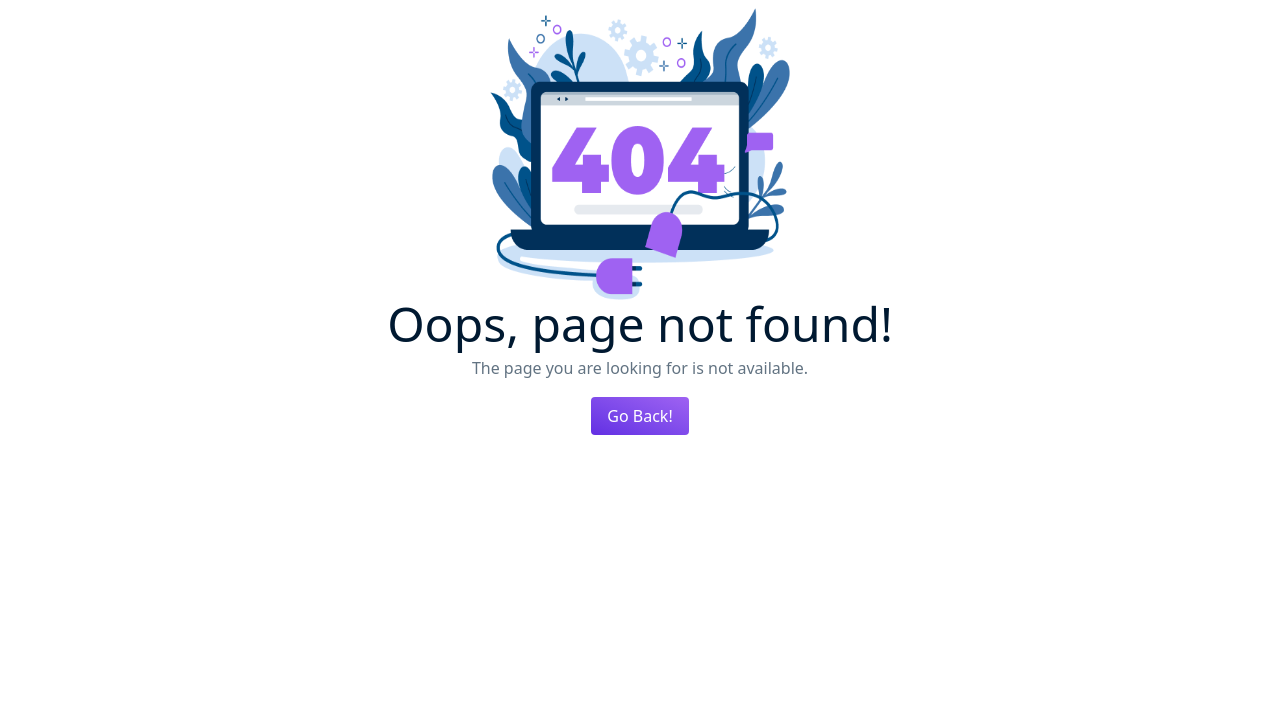
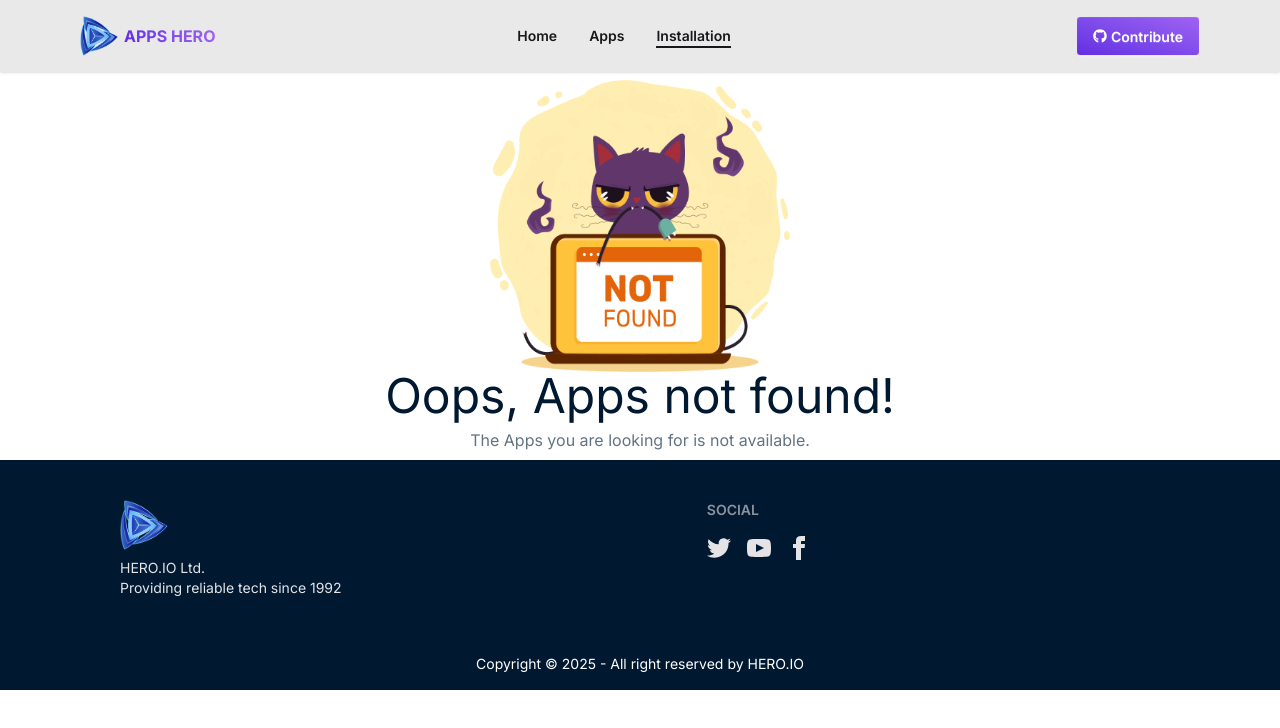
Before and after one commit to pbnhamza/assignment-8-apps, a React (Vite) app: page /install in a window 1280 px wide. Before the commit this address had no page. Shown: the top 728 px of the page. Built offline with nearby package versions, Linux system fonts and the light colour scheme.

Commit message:
first commit

```diff
--- a/package.json
+++ b/package.json
@@ -16,6 +16,7 @@
     "react-dom": "^19.1.1",
     "react-icons": "^5.5.0",
     "react-router": "^7.9.3",
+    "react-spinners": "^0.17.0",
     "react-toastify": "^11.0.5",
     "recharts": "^3.2.1",
     "tailwindcss": "^4.1.14"
--- a/src/Components/AppsAll.jsx
+++ b/src/Components/AppsAll.jsx
@@ -2,6 +2,7 @@ import React, { useState } from "react";
 import useApps from "../Hooks/useApps";
 import AppsCard from "../Components/AppsCard";
 import AppsNotFound from "../Components/AppsNotFound";
+import Loader from "./Loader";
 
 const AppsAll = () => {
   const { allApps } = useApps();
--- a/src/Components/Installation.jsx
+++ b/src/Components/Installation.jsx
@@ -1,7 +1,6 @@
 import React, { useEffect, useState } from "react";
 import { FiDownload } from "react-icons/fi";
 import { IoIosStar } from "react-icons/io";
-import { TbFileLike } from "react-icons/tb";
 import { toast, ToastContainer } from "react-toastify";
 import AppsNotFound from "./AppsNotFound";
 const Installation = () => {
@@ -88,10 +87,7 @@ const Installation = () => {
                       </p>
                     </div>
                     <div className=" flex justify-center items-center gap-1 font-medium">
-                      <TbFileLike className="text-[#632EE3] h-[20px]" />
-                      <p className="text-[#001931]   text-[16px]">
-                        {p.reviews}K
-                      </p>
+                      <p className="text-[#001931]   text-[16px]">{p.size}MB</p>
                     </div>
                   </div>
                 </div>
--- /dev/null
+++ b/src/Components/Loader.jsx
@@ -0,0 +1,12 @@
+import React from "react";
+import { DotLoader } from "react-spinners";
+
+const Loader = () => {
+  return (
+    <div className="flex justify-center mt-[200px]">
+      <DotLoader></DotLoader>
+    </div>
+  );
+};
+
+export default Loader;
--- a/src/Components/Navbar.jsx
+++ b/src/Components/Navbar.jsx
@@ -61,7 +61,7 @@ const Navbar = () => {
               Home
             </NavLink>
             <NavLink
-              to={"/apps/:id"}
+              to={"/allApps"}
               className={({ isActive }) =>
                 isActive
                   ? "mr-8 font-semibold border-b-2 "
@@ -72,7 +72,7 @@ const Navbar = () => {
             </NavLink>
 
             <NavLink
-              to={"/install/:id"}
+              to={"/install"}
               className={({ isActive }) =>
                 isActive
                   ? "mr-8 font-semibold border-b-2 "
--- a/src/Pages/Apps.jsx
+++ b/src/Pages/Apps.jsx
@@ -15,7 +15,10 @@ import { IoIosStar } from "react-icons/io";
 import { TbFileLike } from "react-icons/tb";
 import { toast, ToastContainer } from "react-toastify";
 import AppsNotFound from "../Components/AppsNotFound";
+import { useState } from "react";
 const Apps = () => {
+  const [click, setClick] = useState(false);
+
   const { id } = useParams();
   const { allApps, loading } = useApps();
   const allAppsId = allApps.find((apps) => String(apps.id) === id);
@@ -33,8 +36,8 @@ const Apps = () => {
   } = allAppsId;
 
   const handleInstall = () => {
+    setClick(true);
     const existingList = JSON.parse(localStorage.getItem("install"));
-
     let storedUpdateList = [];
     if (existingList) {
       const isDuplicates = existingList.some((p) => p.id === allAppsId.id);
@@ -44,6 +47,7 @@ const Apps = () => {
       storedUpdateList.push(allAppsId);
     }
     localStorage.setItem("install", JSON.stringify(storedUpdateList));
+
     toast("add apps to Installation page");
   };
 
@@ -93,9 +97,18 @@ const Apps = () => {
           <div className="pt-6">
             <button
               onClick={handleInstall}
-              className="bg-[#00d390] py-[14px] px-[20px] rounded text-white text-[20px] font-semibold"
+              disabled={click}
+              className={`bg-[#00d390] py-[14px] px-[20px] rounded text-white text-[20px] font-semibold ${
+                click ? "" : "cursor-pointer"
+              }`}
             >
-              Install Now <span>({size}MB)</span>
+              {click ? (
+                "Install"
+              ) : (
+                <p>
+                  Install Now <span>({size}MB)</span>
+                </p>
+              )}
             </button>
           </div>
         </div>
--- a/src/Pages/Home.jsx
+++ b/src/Pages/Home.jsx
@@ -4,7 +4,7 @@ import Banner from "../Components/Banner";
 import useApps from "../Hooks/useApps";
 
 const Home = () => {
-  const { allApps } = useApps();
+  const { allApps, loading } = useApps();
 
   const fetchApps = allApps.slice(0, 8);
 
--- a/src/Routes/Routes.jsx
+++ b/src/Routes/Routes.jsx
@@ -26,7 +26,7 @@ const router = createBrowserRouter([
         Component: Apps,
       },
       {
-        path: "/install/:id",
+        path: "/install",
         Component: Installation,
       },
     ],
```
Also changed, not shown: 1 other file (tests, documents, lock files or other folders).
